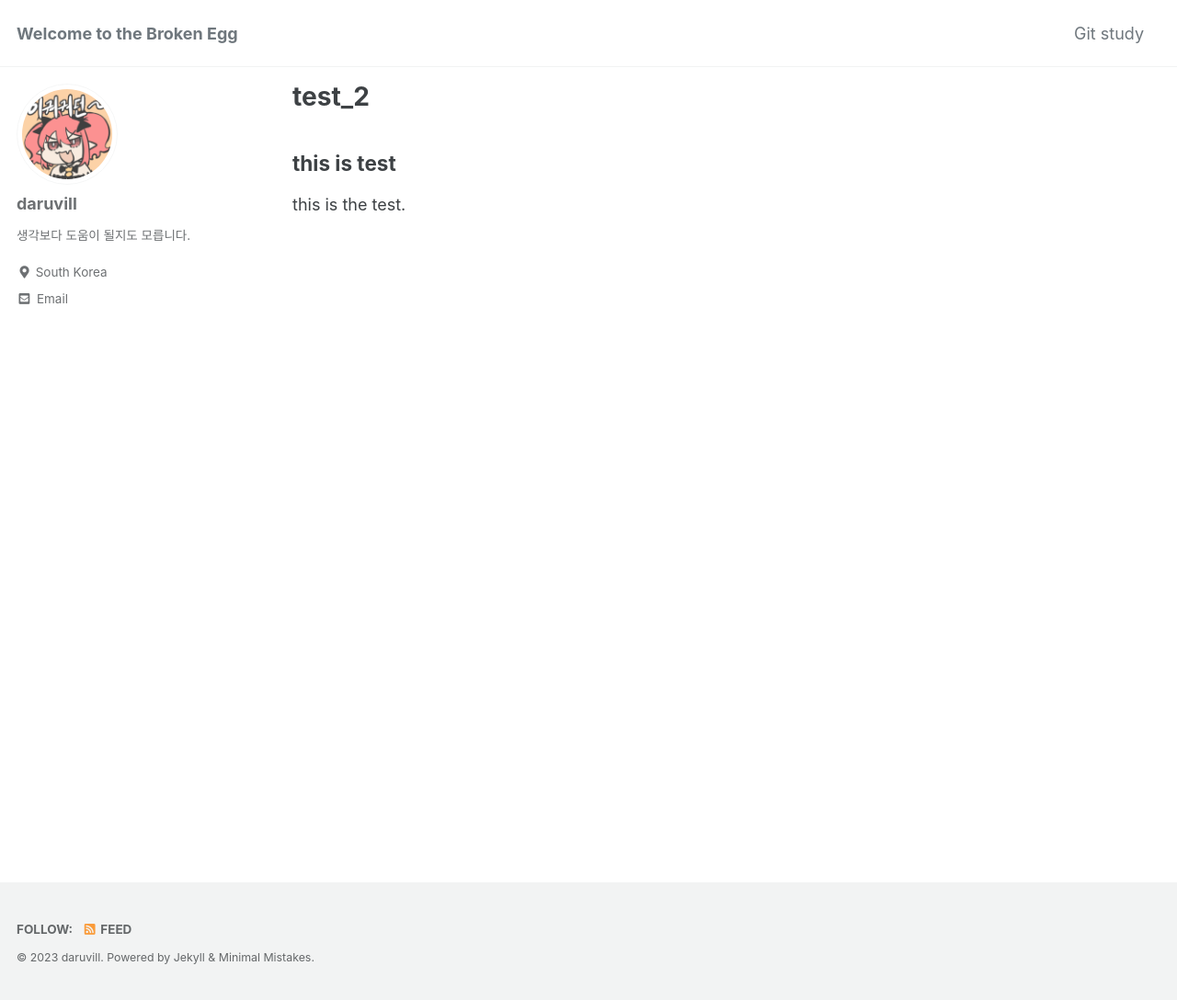
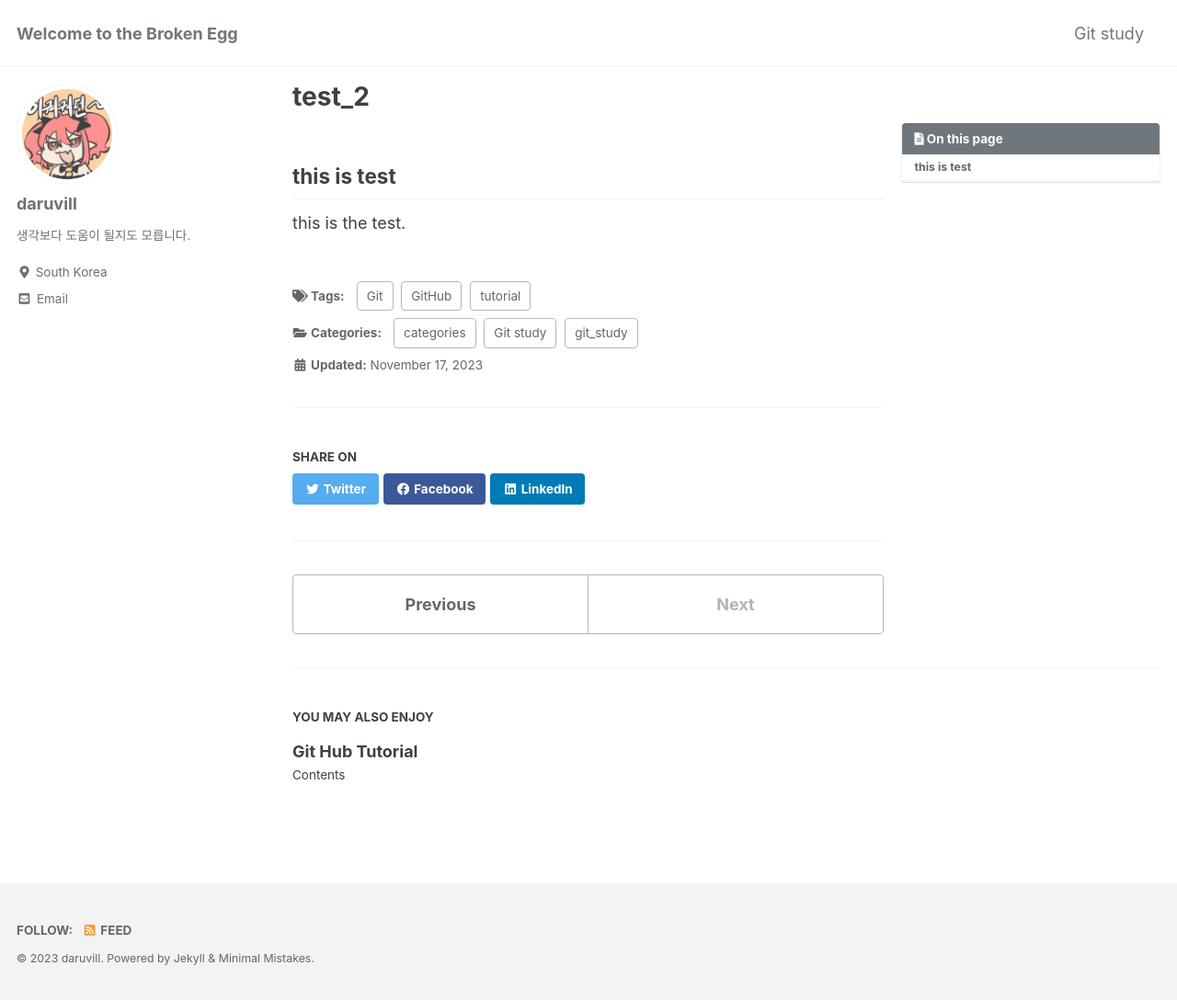
Before and after one commit to daruvill/broken-egg.github.io, a Jekyll site: the page built from categories/git_study/_posts/2023-11-17-test.md, in a window 1280 px wide and 1088 px high. Shown: the whole window at 92% size. Built offline with Jekyll 4.4.1, drawn with Linux system fonts in a browser that asks for light colours; cached includes are drawn as plain includes; some of the changed lines change nothing that is shown.

Commit message:
change config etc

```diff
--- a/_config.yml
+++ b/_config.yml
@@ -286,8 +286,10 @@ defaults:
     values:
       layout: single
       author_profile: true
-      read_time: true
+      read_time: false
       comments: true
       share: true
       related: true
       toc : true
+      sidebar:
+        nav: main-sidebar
--- a/categories/git_study/_posts/2023-11-16-git_tutorial.md
+++ b/categories/git_study/_posts/2023-11-16-git_tutorial.md
@@ -1,11 +1,9 @@
 ---
 title: "Git Hub Tutorial"
-layout: category
-permalink: /categories/git_study/_posts/
+layout: single
 categories: ['Git study']
 tags: ['Git', 'GitHub','tutorial']
 comments: true
-toc: true
 ---
 
 ## Contents
--- a/categories/git_study/_posts/2023-11-17-test.md
+++ b/categories/git_study/_posts/2023-11-17-test.md
@@ -1,10 +1,10 @@
 ---
 title: "test_2"
-layout: category
-permalink: /categories/git_study/_posts/
+layout: single
+#permalink: /categories/git_study/_posts/
 categories: ['Git study']
 tags: ['Git', 'GitHub','tutorial']
-toc: true
+comments: true
 ---
 
 ## this is test
```
